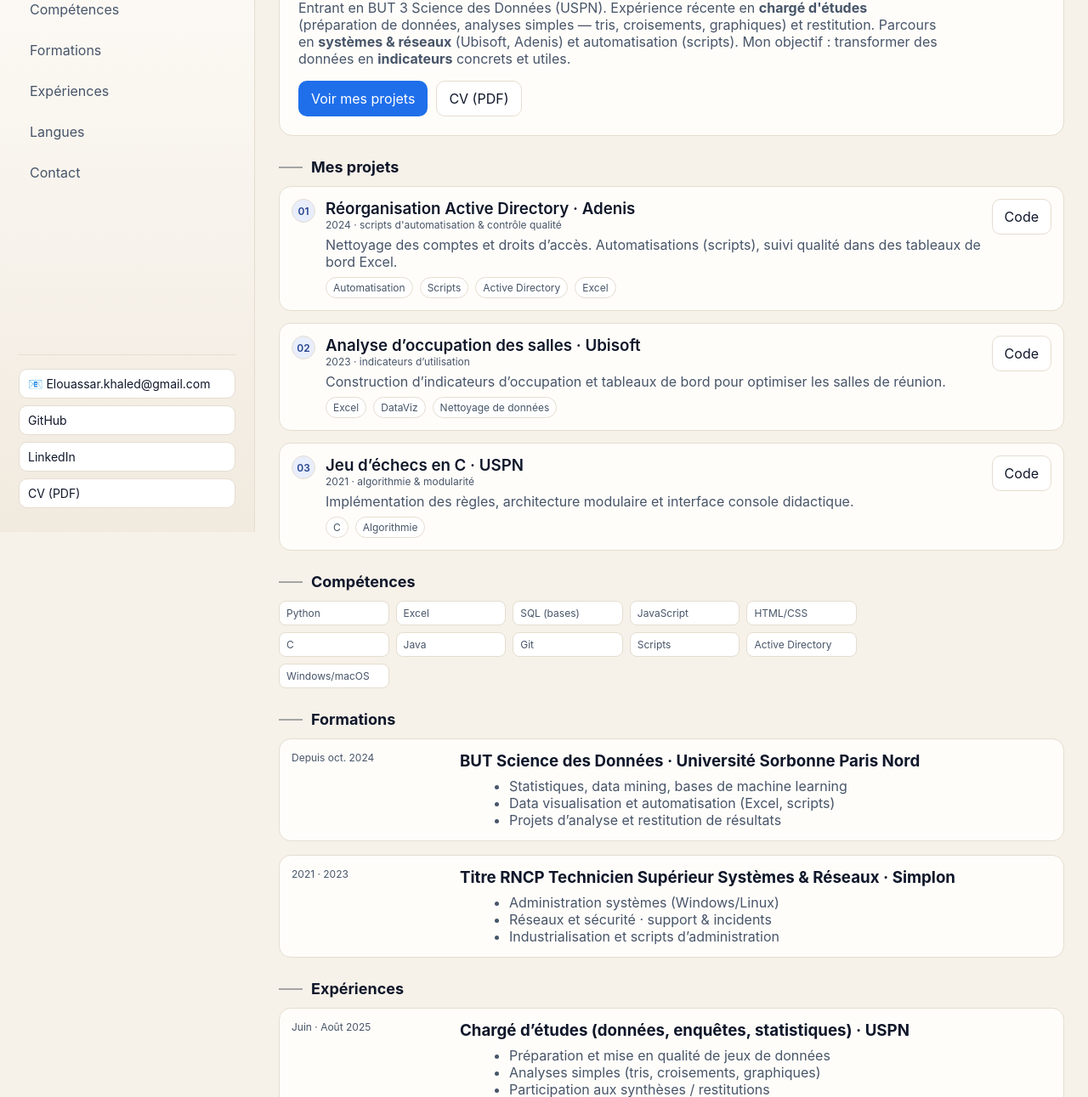
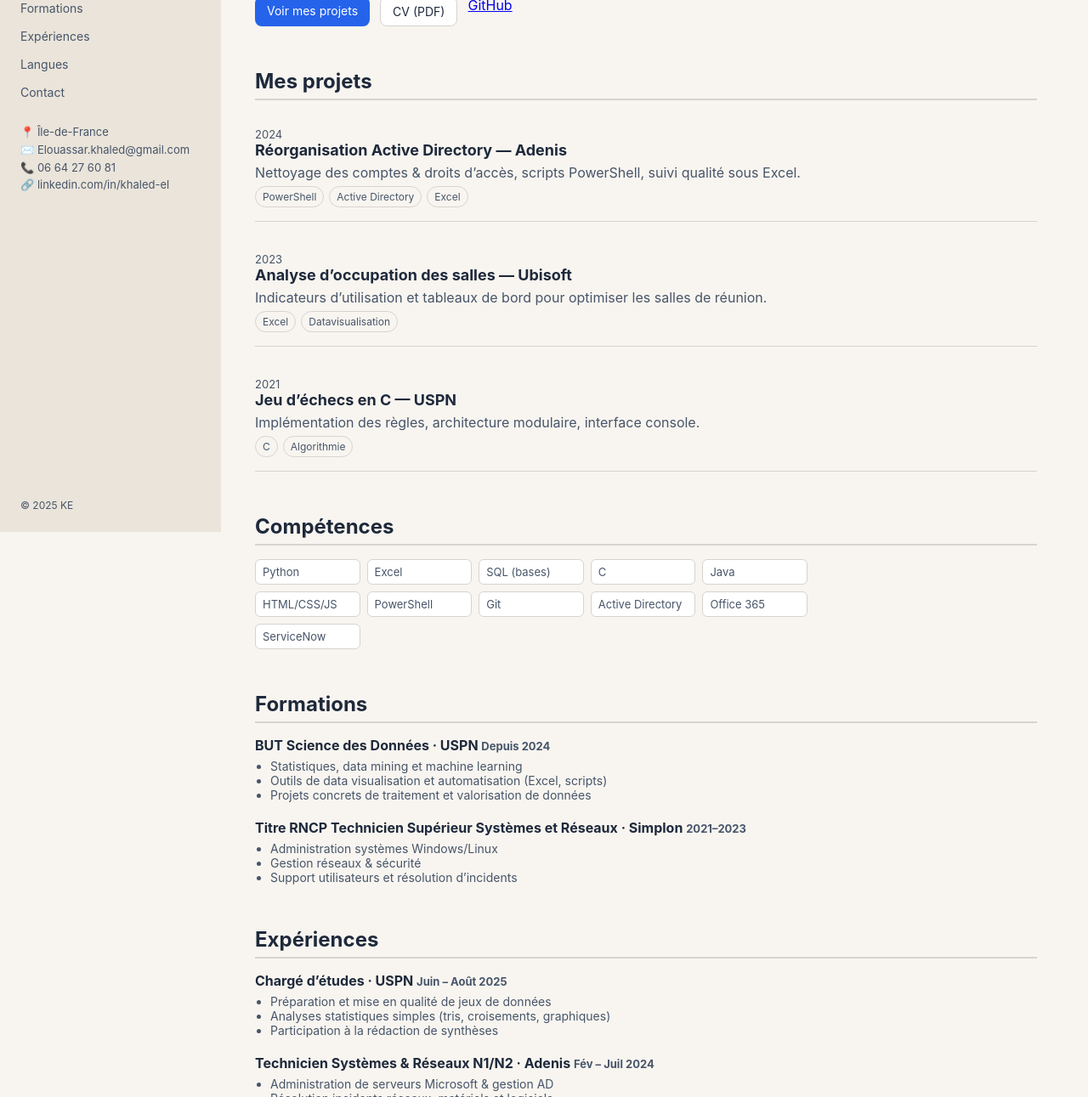
Before and after one commit to git-Khaled/git-khaled.github.io, a plain HTML site: page index.html in a window 1280 px wide. Shown: the part 174-1465 px from the top of the page at 85% size. Drawn offline with Linux system fonts and the light colour scheme.

Commit message:
Add files via upload

```diff
--- a/index.html
+++ b/index.html
@@ -3,309 +3,232 @@
 <head>
   <meta charset="utf-8" />
   <meta name="viewport" content="width=device-width, initial-scale=1" />
-  <title>Khaled ELOUASSAR · Data Analyst</title>
+  <title>Khaled ELOUASSAR — Portfolio</title>
   <meta name="description" content="Portfolio de Khaled ELOUASSAR — Data Analyst (BUT 3 Science des Données)">
   <style>
     :root{
-      /* Palette crème sobre */
-      --bg:#f6f1e9;           /* fond global (crème) */
-      --panel:#fffdfa;        /* panneaux clairs */
-      --panel-alt:#f1eadf;    /* bandes alternées */
-      --ink:#0f172a;          /* texte principal */
-      --muted:#475569;        /* texte secondaire */
-      --line:#e5ddcf;         /* bordures douces */
-      --accent:#1f6feb;       /* bleu discret pour liens */
-      --accent-weak:#e9eefc;  /* survol/puces */
+      --bg:#f8f5f0;
+      --sidebar:#eae4da;
+      --text:#1e293b;
+      --muted:#475569;
+      --accent:#2563eb;
+      --line:#d6d3d1;
     }
-
-    *{box-sizing:border-box}
-    html{scroll-behavior:smooth}
-    body{margin:0;font-family:Inter, ui-sans-serif, system-ui, -apple-system, Segoe UI, Roboto, Arial, sans-serif;color:var(--ink);background:var(--bg)}
-    a{color:inherit}
-
-    /* Layout général : sidebar fixe + contenu défilant */
-    .wrap{display:grid;grid-template-columns:300px 1fr;min-height:100dvh}
-    @media (max-width:1000px){.wrap{grid-template-columns:1fr}}
+    *{box-sizing:border-box;margin:0;padding:0}
+    body{font-family:Inter,system-ui,sans-serif;display:flex;color:var(--text);background:var(--bg)}
 
     /* SIDEBAR */
-    aside{
-      position:sticky;top:0;align-self:start;height:100dvh;display:flex;flex-direction:column;gap:18px;
-      padding:28px 22px;border-right:1px solid var(--line);background:linear-gradient(180deg,var(--panel),var(--panel-alt));
-    }
-    @media (max-width:1000px){aside{position:static;height:auto}}
+    aside{width:260px;min-height:100vh;background:var(--sidebar);padding:24px;position:fixed;left:0;top:0;display:flex;flex-direction:column;justify-content:space-between}
+    aside .brand{font-weight:700;font-size:20px;margin-bottom:20px}
+    aside nav a{display:block;padding:8px 0;color:var(--muted);text-decoration:none;font-size:14px}
+    aside nav a:hover{color:var(--accent)}
+    aside .infos{font-size:13px;color:var(--muted);line-height:1.6;margin-top:20px}
 
-    .brand{display:flex;align-items:center;gap:12px}
-    .avatar{width:44px;height:44px;border-radius:12px;border:1px solid var(--line);display:grid;place-items:center;font-weight:700;background:#fff}
-    .role{font-size:12px;color:var(--muted)}
+    main{margin-left:260px;flex:1;padding:40px;max-width:1000px}
+    section{margin-bottom:50px}
+    .section-title{font-size:24px;margin-bottom:16px;border-bottom:2px solid var(--line);padding-bottom:6px}
 
-    nav{display:flex;flex-direction:column;gap:6px;margin-top:10px}
-    .navlink{padding:10px 12px;border-radius:10px;color:var(--muted);text-decoration:none;border:1px solid transparent}
-    .navlink:hover{background:var(--panel);border-color:var(--line);color:var(--ink)}
+    /* HERO */
+    .hero h1{font-size:36px;margin-bottom:10px}
+    .hero p{font-size:17px;max-width:70ch;color:var(--muted)}
+    .cta{margin-top:16px;display:flex;gap:12px;flex-wrap:wrap}
+    .btn{padding:8px 14px;border:1px solid var(--line);border-radius:8px;text-decoration:none;font-size:14px;color:var(--text);background:#fff}
+    .btn.primary{background:var(--accent);color:#fff;border:none}
 
-    .quick{margin-top:auto;border-top:1px solid var(--line);padding-top:16px;display:grid;gap:8px}
-    .chip{display:inline-flex;align-items:center;gap:8px;border:1px solid var(--line);padding:8px 10px;border-radius:10px;background:#fff;text-decoration:none;font-size:14px}
-    .chip:hover{background:var(--panel)}
+    /* PROJETS sous forme de liste élégante */
+    .projects{display:flex;flex-direction:column;gap:20px}
+    .project{padding:16px 0;border-bottom:1px solid var(--line)}
+    .project h3{font-size:18px;margin-bottom:6px}
+    .project .year{font-size:13px;color:var(--muted)}
+    .project p{color:var(--muted);margin:6px 0}
+    .tags{margin-top:6px;display:flex;flex-wrap:wrap;gap:6px}
+    .tag{font-size:12px;padding:4px 8px;border:1px solid var(--line);border-radius:999px;color:var(--muted)}
 
-    /* CONTENU */
-    main{padding:28px}
-    .container{max-width:980px;margin:0 auto}
+    /* COMPETENCES */
+    .skills{display:grid;grid-template-columns:repeat(auto-fill,minmax(120px,1fr));gap:8px;max-width:650px}
+    .skill{border:1px solid var(--line);padding:6px 8px;border-radius:6px;font-size:13px;color:var(--muted);background:#fff}
 
-    /* Hero bandeau */
-    .hero{background:var(--panel);border:1px solid var(--line);border-radius:16px;padding:22px;margin-bottom:22px}
-    .tag{display:inline-flex;gap:6px;align-items:center;border:1px solid var(--line);background:var(--panel-alt);padding:6px 10px;border-radius:999px;font-size:12px;color:var(--muted)}
-    h1{font-size:36px;line-height:1.15;margin:10px 0 6px}
-    .lead{color:var(--muted);max-width:75ch}
-    .ctas{display:flex;gap:10px;flex-wrap:wrap;margin-top:14px}
-    .btn{display:inline-flex;align-items:center;gap:8px;padding:10px 14px;border-radius:10px;border:1px solid var(--line);background:#fff;text-decoration:none}
-    .btn.primary{background:var(--accent);color:#fff;border-color:transparent}
-    .btn:hover{transform:translateY(-1px)}
+    /* FORMATION & EXPERIENCES horizontales */
+    .timeline{display:flex;flex-direction:column;gap:20px}
+    .item h4{font-size:16px;margin-bottom:4px}
+    .item .when{font-size:13px;color:var(--muted)}
+    .item ul{margin-left:18px;color:var(--muted);font-size:14px;margin-top:6px}
 
-    /* Titres de section */
-    section{margin:26px 0}
-    .stitle{display:flex;align-items:center;gap:10px;font-size:18px;margin:0 0 12px}
-    .bar{width:28px;height:2px;background:var(--ink);opacity:.35}
+    /* LANGUES */
+    .lang-list li{margin-bottom:6px;color:var(--muted)}
 
-    /* NUEVA PRESENTATION PROJETS : format "liste éditoriale" (pas de carrés) */
-    .projects{display:grid;gap:14px}
-    .prow{position:relative;display:grid;grid-template-columns:28px 1fr auto;gap:12px;align-items:start;padding:14px;border:1px solid var(--line);border-radius:14px;background:var(--panel)}
-    .p-index{width:28px;height:28px;border-radius:999px;background:var(--accent-weak);display:grid;place-items:center;font-size:12px;color:#274690;font-weight:600;border:1px solid var(--line)}
-    .p-title{margin:0;font-weight:600}
-    .p-meta{font-size:12px;color:var(--muted)}
-    .p-desc{margin:6px 0 0;color:var(--muted)}
-    .p-tags{display:flex;flex-wrap:wrap;gap:8px;margin-top:8px}
-    .tagpill{font-size:12px;border:1px solid var(--line);padding:4px 8px;border-radius:999px;color:var(--muted);background:#fff}
-
-    /* COMPÉTENCES compactes en grille courte */
-    .skills{display:grid;grid-template-columns:repeat(auto-fill,minmax(120px,1fr));gap:8px;max-width:680px}
-    .kbd{border:1px solid var(--line);padding:6px 8px;border-radius:8px;font-size:12px;color:var(--muted);background:#fff}
-
-    /* Timeline horizontale (formations + expériences) */
-    .hline{display:grid;gap:16px}
-    .hline .row{display:grid;grid-template-columns:180px 1fr;gap:18px;align-items:start;border:1px solid var(--line);background:var(--panel);border-radius:14px;padding:14px}
-    .hwhen{font-size:12px;color:var(--muted)}
-    .hrole{margin:0 0 4px}
-    .hlist{margin:8px 0 0 18px;color:var(--muted)}
-
-    /* Langues & Contact */
-    .list{display:flex;flex-wrap:wrap;gap:8px}
-
-    footer{margin-top:28px;color:var(--muted);font-size:13px;text-align:center}
+    footer{text-align:center;font-size:13px;color:var(--muted);padding:30px 0;border-top:1px solid var(--line)}
   </style>
 </head>
 <body>
-  <div class="wrap">
   <!-- SIDEBAR -->
   <aside>
-      <div class="brand">
-        <div class="avatar">KE</div>
     <div>
-          <strong>Khaled ELOUASSAR</strong><br>
-          <span class="role">Data Analyst · BUT 3 Science des Données</span>
+      <div class="brand">Khaled ELOUASSAR</div>
+      <nav>
+        <a href="#hero">Présentation</a>
+        <a href="#projets">Mes projets</a>
+        <a href="#competences">Compétences</a>
+        <a href="#formations">Formations</a>
+        <a href="#experience">Expériences</a>
+        <a href="#langues">Langues</a>
+        <a href="#contact">Contact</a>
+      </nav>
+      <div class="infos">
+        📍 Île-de-France<br>
+        ✉️ Elouassar.khaled@gmail.com<br>
+        📞 06 64 27 60 81<br>
+        🔗 linkedin.com/in/khaled-el
       </div>
     </div>
-      <nav aria-label="Navigation">
-        <a class="navlink" href="#projets">Mes projets</a>
-        <a class="navlink" href="#competences">Compétences</a>
-        <a class="navlink" href="#formations">Formations</a>
-        <a class="navlink" href="#experience">Expériences</a>
-        <a class="navlink" href="#langues">Langues</a>
-        <a class="navlink" href="#contact">Contact</a>
-      </nav>
-      <div class="quick">
-        <a class="chip" href="mailto:Elouassar.khaled@gmail.com">📧 Elouassar.khaled@gmail.com</a>
-        <a class="chip" href="https://github.com/git-Khaled" target="_blank" rel="noreferrer">GitHub</a>
-        <a class="chip" href="https://www.linkedin.com/in/khaled-el/" target="_blank" rel="noreferrer">LinkedIn</a>
-        <a class="chip" href="CV_2025-09-09_Khaled_ELOUASSAR.pdf" target="_blank" rel="noreferrer">CV (PDF)</a>
-      </div>
+    <div style="font-size:12px;color:var(--muted)">© <span id="year"></span> KE</div>
   </aside>
 
-    <!-- CONTENU PRINCIPAL -->
+  <!-- MAIN -->
   <main>
-      <div class="container">
-        <!-- HERO / PRESENTATION -->
-        <section id="intro" class="hero">
-          <span class="tag">Disponible dès sept. 2025 · Île-de-France</span>
+    <!-- HERO -->
+    <section id="hero" class="hero">
       <h1>Data Analyst</h1>
-          <p class="lead">Entrant en BUT 3 Science des Données (USPN). Expérience récente en <strong>chargé d'études</strong> (préparation de données, analyses simples — tris, croisements, graphiques) et restitution. Parcours en <strong>systèmes & réseaux</strong> (Ubisoft, Adenis) et automatisation (scripts). Mon objectif : transformer des données en <strong>indicateurs</strong> concrets et utiles.</p>
-          <div class="ctas">
+      <p>Étudiant en BUT 3 Science des Données, je recherche une alternance dès septembre 2025. Expériences en analyse statistique (USPN), automatisation et support IT (Ubisoft, Adenis). Curieux et rigoureux, j’aime transformer les données en indicateurs exploitables.</p>
+      <div class="cta">
         <a class="btn primary" href="#projets">Voir mes projets</a>
-            <a class="btn" href="CV_2025-09-09_Khaled_ELOUASSAR.pdf" target="_blank" rel="noreferrer">CV (PDF)</a>
+        <a class="btn" href="CV_2025-09-09_Khaled_ELOUASSAR.pdf" target="_blank">CV (PDF)</a>
+        <a class=\"btn\" href=\"https://github.com/git-Khaled\" target=\"_blank\">GitHub</a>
       </div>
     </section>
 
-        <!-- PROJETS – forme éditoriale (pas de "carrés") -->
+    <!-- PROJETS -->
     <section id="projets">
-          <h2 class="stitle"><span class="bar"></span>Mes projets</h2>
+      <h2 class="section-title">Mes projets</h2>
       <div class="projects">
-            <article class="prow">
-              <div class="p-index">01</div>
-              <div>
-                <h3 class="p-title">Réorganisation Active Directory · Adenis</h3>
-                <div class="p-meta">2024 · scripts d'automatisation & contrôle qualité</div>
-                <p class="p-desc">Nettoyage des comptes et droits d’accès. Automatisations (scripts), suivi qualité dans des tableaux de bord Excel.</p>
-                <div class="p-tags">
-                  <span class="tagpill">Automatisation</span>
-                  <span class="tagpill">Scripts</span>
-                  <span class="tagpill">Active Directory</span>
-                  <span class="tagpill">Excel</span>
+        <div class="project">
+          <div class="year">2024</div>
+          <h3>Réorganisation Active Directory — Adenis</h3>
+          <p>Nettoyage des comptes & droits d’accès, scripts PowerShell, suivi qualité sous Excel.</p>
+          <div class="tags">
+            <span class="tag">PowerShell</span>
+            <span class="tag">Active Directory</span>
+            <span class="tag">Excel</span>
           </div>
         </div>
-              <div>
-                <a class="btn" href="https://github.com/git-Khaled" target="_blank" rel="noreferrer">Code</a>
-              </div>
-            </article>
-
-            <article class="prow">
-              <div class="p-index">02</div>
-              <div>
-                <h3 class="p-title">Analyse d’occupation des salles · Ubisoft</h3>
-                <div class="p-meta">2023 · indicateurs d’utilisation</div>
-                <p class="p-desc">Construction d’indicateurs d’occupation et tableaux de bord pour optimiser les salles de réunion.</p>
-                <div class="p-tags">
-                  <span class="tagpill">Excel</span>
-                  <span class="tagpill">DataViz</span>
-                  <span class="tagpill">Nettoyage de données</span>
+        <div class="project">
+          <div class="year">2023</div>
+          <h3>Analyse d’occupation des salles — Ubisoft</h3>
+          <p>Indicateurs d’utilisation et tableaux de bord pour optimiser les salles de réunion.</p>
+          <div class="tags">
+            <span class="tag">Excel</span>
+            <span class="tag">Datavisualisation</span>
           </div>
         </div>
-              <div>
-                <a class="btn" href="https://github.com/git-Khaled" target="_blank" rel="noreferrer">Code</a>
-              </div>
-            </article>
-
-            <article class="prow">
-              <div class="p-index">03</div>
-              <div>
-                <h3 class="p-title">Jeu d’échecs en C · USPN</h3>
-                <div class="p-meta">2021 · algorithmie & modularité</div>
-                <p class="p-desc">Implémentation des règles, architecture modulaire et interface console didactique.</p>
-                <div class="p-tags">
-                  <span class="tagpill">C</span>
-                  <span class="tagpill">Algorithmie</span>
-                </div>
-              </div>
-              <div>
-                <a class="btn" href="https://github.com/git-Khaled" target="_blank" rel="noreferrer">Code</a>
-              </div>
-            </article>
-          </div>
-        </section>
-
-        <!-- COMPÉTENCES -->
-        <section id="competences">
-          <h2 class="stitle"><span class="bar"></span>Compétences</h2>
-          <div class="skills">
-            <span class="kbd">Python</span>
-            <span class="kbd">Excel</span>
-            <span class="kbd">SQL (bases)</span>
-            <span class="kbd">JavaScript</span>
-            <span class="kbd">HTML/CSS</span>
-            <span class="kbd">C</span>
-            <span class="kbd">Java</span>
-            <span class="kbd">Git</span>
-            <span class="kbd">Scripts</span>
-            <span class="kbd">Active Directory</span>
-            <span class="kbd">Windows/macOS</span>
-          </div>
-        </section>
-
-        <!-- FORMATIONS (timeline horizontale) -->
-        <section id="formations">
-          <h2 class="stitle"><span class="bar"></span>Formations</h2>
-          <div class="hline">
-            <div class="row">
-              <div>
-                <div class="hwhen">Depuis oct. 2024</div>
-              </div>
-              <div>
-                <h3 class="hrole">BUT Science des Données · Université Sorbonne Paris Nord</h3>
-                <ul class="hlist">
-                  <li>Statistiques, data mining, bases de machine learning</li>
-                  <li>Data visualisation et automatisation (Excel, scripts)</li>
-                  <li>Projets d’analyse et restitution de résultats</li>
-                </ul>
-              </div>
-            </div>
-            <div class="row">
-              <div>
-                <div class="hwhen">2021 · 2023</div>
-              </div>
-              <div>
-                <h3 class="hrole">Titre RNCP Technicien Supérieur Systèmes & Réseaux · Simplon</h3>
-                <ul class="hlist">
-                  <li>Administration systèmes (Windows/Linux)</li>
-                  <li>Réseaux et sécurité · support & incidents</li>
-                  <li>Industrialisation et scripts d’administration</li>
-                </ul>
+        <div class="project">
+          <div class="year">2021</div>
+          <h3>Jeu d’échecs en C — USPN</h3>
+          <p>Implémentation des règles, architecture modulaire, interface console.</p>
+          <div class="tags">
+            <span class="tag">C</span>
+            <span class="tag">Algorithmie</span>
           </div>
         </div>
       </div>
     </section>
 
-        <!-- EXPÉRIENCES (même format) -->
-        <section id="experience">
-          <h2 class="stitle"><span class="bar"></span>Expériences</h2>
-          <div class="hline">
-            <div class="row">
-              <div><div class="hwhen">Juin · Août 2025</div></div>
-              <div>
-                <h3 class="hrole">Chargé d’études (données, enquêtes, statistiques) · USPN</h3>
-                <ul class="hlist">
-                  <li>Préparation et mise en qualité de jeux de données</li>
-                  <li>Analyses simples (tris, croisements, graphiques)</li>
-                  <li>Participation aux synthèses / restitutions</li>
+    <!-- COMPETENCES -->
+    <section id="competences">
+      <h2 class="section-title">Compétences</h2>
+      <div class="skills">
+        <div class="skill">Python</div>
+        <div class="skill">Excel</div>
+        <div class="skill">SQL (bases)</div>
+        <div class="skill">C</div>
+        <div class="skill">Java</div>
+        <div class="skill">HTML/CSS/JS</div>
+        <div class="skill">PowerShell</div>
+        <div class="skill">Git</div>
+        <div class="skill">Active Directory</div>
+        <div class="skill">Office 365</div>
+        <div class="skill">ServiceNow</div>
+      </div>
+    </section>
+
+    <!-- FORMATIONS -->
+    <section id="formations">
+      <h2 class="section-title">Formations</h2>
+      <div class="timeline">
+        <div class="item">
+          <h4>BUT Science des Données · USPN <span class="when">Depuis 2024</span></h4>
+          <ul>
+            <li>Statistiques, data mining et machine learning</li>
+            <li>Outils de data visualisation et automatisation (Excel, scripts)</li>
+            <li>Projets concrets de traitement et valorisation de données</li>
+          </ul>
+        </div>
+        <div class="item">
+          <h4>Titre RNCP Technicien Supérieur Systèmes et Réseaux · Simplon <span class="when">2021–2023</span></h4>
+          <ul>
+            <li>Administration systèmes Windows/Linux</li>
+            <li>Gestion réseaux & sécurité</li>
+            <li>Support utilisateurs et résolution d’incidents</li>
           </ul>
         </div>
       </div>
-            <div class="row">
-              <div><div class="hwhen">Fév · Juil 2024</div></div>
-              <div>
-                <h3 class="hrole">Technicien Systèmes & Réseaux N1/N2 · Adenis</h3>
-                <ul class="hlist">
-                  <li>Admin. serveurs Microsoft · gestion AD</li>
-                  <li>Incidents réseaux, matériels, logiciels</li>
-                  <li>Droits d’accès & sécurité utilisateurs · Office 365</li>
+    </section>
+
+    <!-- EXPERIENCES -->
+    <section id="experience">
+      <h2 class="section-title">Expériences</h2>
+      <div class="timeline">
+        <div class="item">
+          <h4>Chargé d’études · USPN <span class="when">Juin – Août 2025</span></h4>
+          <ul>
+            <li>Préparation et mise en qualité de jeux de données</li>
+            <li>Analyses statistiques simples (tris, croisements, graphiques)</li>
+            <li>Participation à la rédaction de synthèses</li>
           </ul>
         </div>
-            </div>
-            <div class="row">
-              <div><div class="hwhen">Mai 2022 · Mai 2023</div></div>
-              <div>
-                <h3 class="hrole">Technicien Systèmes & Réseaux · Ubisoft</h3>
-                <ul class="hlist">
-                  <li>Support N1/N2 · déploiements Windows/macOS</li>
-                  <li>Gestion du parc via ServiceNow</li>
-                  <li>Gestion AD · droits d’accès et sécurité</li>
+        <div class="item">
+          <h4>Technicien Systèmes & Réseaux N1/N2 · Adenis <span class="when">Fév – Juil 2024</span></h4>
+          <ul>
+            <li>Administration de serveurs Microsoft & gestion AD</li>
+            <li>Résolution incidents réseaux, matériels et logiciels</li>
+            <li>Gestion Office 365 et sécurité utilisateurs</li>
           </ul>
         </div>
+        <div class="item">
+          <h4>Technicien Systèmes & Réseaux · Ubisoft <span class="when">Mai 2022 – Mai 2023</span></h4>
+          <ul>
+            <li>Support utilisateurs N1/N2, déploiements Windows & macOS</li>
+            <li>Gestion du parc via ServiceNow</li>
+            <li>Gestion AD et configuration réseaux</li>
+          </ul>
         </div>
       </div>
     </section>
 
     <!-- LANGUES -->
     <section id="langues">
-          <h2 class="stitle"><span class="bar"></span>Langues</h2>
-          <div class="list">
-            <span class="kbd">Français · langue maternelle</span>
-            <span class="kbd">Anglais · TOEIC 970/990</span>
-            <span class="kbd">Espagnol · A2</span>
-          </div>
+      <h2 class="section-title">Langues</h2>
+      <ul class="lang-list">
+        <li>Français · Langue maternelle</li>
+        <li>Anglais · TOEIC 970/990</li>
+        <li>Espagnol · Niveau A2</li>
+      </ul>
     </section>
 
     <!-- CONTACT -->
     <section id="contact">
-          <h2 class="stitle"><span class="bar"></span>Contact</h2>
+      <h2 class="section-title">Contact</h2>
       <div class="list">
-            <a class="kbd" href="mailto:Elouassar.khaled@gmail.com">Elouassar.khaled@gmail.com</a>
-            <a class="kbd" href="https://github.com/git-Khaled" target="_blank" rel="noreferrer">github.com/git-Khaled</a>
-            <a class="kbd" href="https://www.linkedin.com/in/khaled-el/" target="_blank" rel="noreferrer">linkedin.com/in/khaled-el</a>
-            <a class="kbd" href="CV_2025-09-09_Khaled_ELOUASSAR.pdf" target="_blank" rel="noreferrer">CV (PDF)</a>
+        <a class="btn" href="mailto:Elouassar.khaled@gmail.com">Elouassar.khaled@gmail.com</a>
+        <a class="btn" href="https://github.com/git-Khaled" target="_blank">github.com/git-Khaled</a>
+        <a class="btn" href="https://www.linkedin.com/in/khaled-el/" target="_blank">linkedin.com/in/khaled-el</a>
+        <a class="btn" href="CV_2025-09-09_Khaled_ELOUASSAR.pdf" target="_blank">CV (PDF)</a>
       </div>
     </section>
 
-        <footer>© <span id="year"></span> Khaled ELOUASSAR · Portfolio (sidebar)</footer>
-      </div>
+    <footer>
+      © <span id="year"></span> Khaled ELOUASSAR — Portfolio.
+    </footer>
   </main>
-  </div>
 
   <script>
     document.getElementById('year').textContent = new Date().getFullYear();
```
Lines whose indentation alone changed are shown as unchanged.
